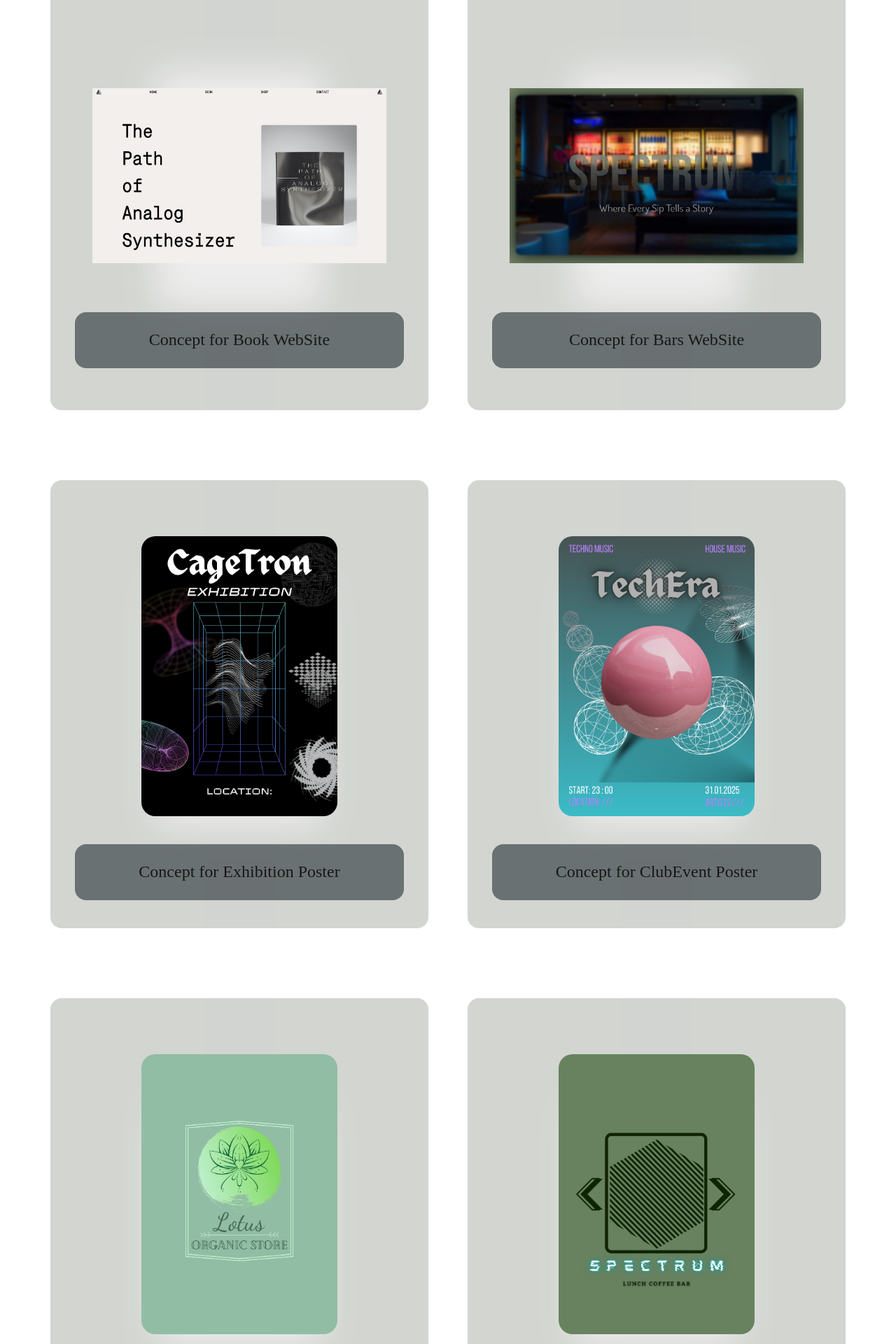
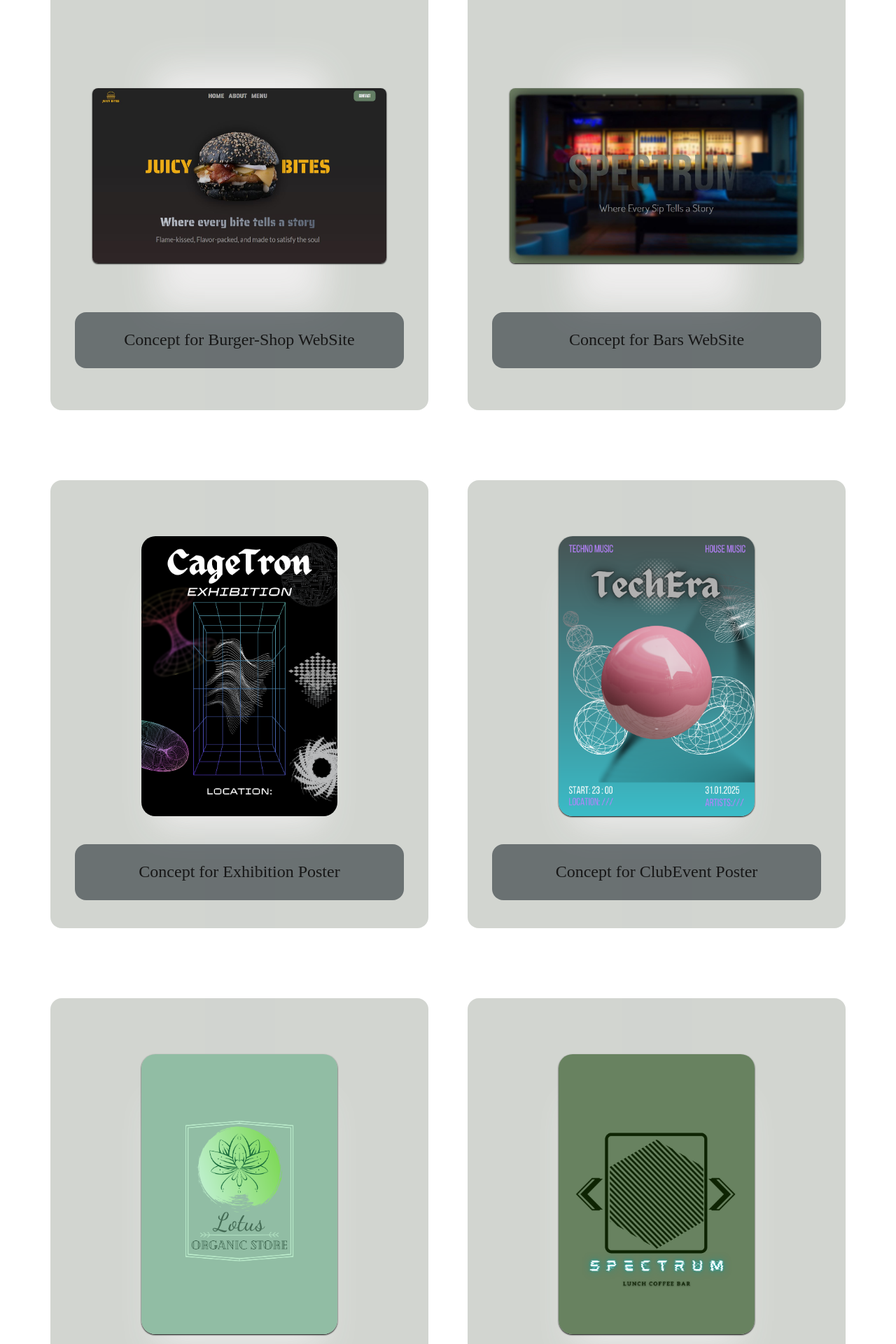
Before and after one commit to Valentin993/Portfolio, a Next.js app: page /my-projects in a window 1280 px wide. Shown: the part 540-2460 px from the top of the page at 70% size. Built offline with nearby package versions, Linux system fonts and the light colour scheme.

Commit message:
added new img

```diff
--- a/app/my-projects/page.js
+++ b/app/my-projects/page.js
@@ -57,15 +57,15 @@ export default function Projects() {
               <Image
                 src={wp}
                 alt=""
-                className=" w-[300px] h-[200px] lg:w-[420px] lg:h-[250px]"
+                className=" w-[300px] h-[200px] lg:w-[420px] lg:h-[250px] rounded-lg shadow-sm shadow-black"
               />
 
               <div className="text-xl lg:text-2xl font-[AllertaStencil] bg-[#040F16]/[.50] mt-[50px] lg:mt-[70px] rounded-2xl w-[250px] h-[80px] lg:w-[470px] lg:h-[80px] text-center py-1 lg:pt-[23px] hover:bg-green-800 hover:text-zinc-300">
                 <Link
-                  href="https://the-path-of-analog-synthesizer.vercel.app/"
+                  href="https://burger-shop-three.vercel.app/"
                   target="_blank"
                 >
-                  Concept for Book WebSite
+                  Concept for Burger-Shop WebSite
                 </Link>
               </div>
             </div>
@@ -74,7 +74,7 @@ export default function Projects() {
               <Image
                 src={wpm}
                 alt=""
-                className=" w-[300px] h-[200px] lg:w-[420px] lg:h-[250px]"
+                className=" w-[300px] h-[200px] lg:w-[420px] lg:h-[250px] rounded-lg shadow-sm shadow-black"
               />
 
               <div className="text-xl lg:text-2xl font-[AllertaStencil] bg-[#040F16]/[.50] mt-[50px] lg:mt-[70px] rounded-2xl w-[250px] h-[80px] lg:w-[470px] lg:h-[80px] text-center py-1 lg:pt-[23px] hover:bg-green-800 hover:text-zinc-300">
@@ -115,7 +115,7 @@ export default function Projects() {
               <Image
                 src={TechEra}
                 alt=""
-                className="rounded-[20px] mt-[30px] lg:mt-[80px] w-[200px] h-[280px] lg:w-[280px] lg:h-[400px]"
+                className="rounded-[20px] mt-[30px] lg:mt-[80px] w-[200px] h-[280px] lg:w-[280px] lg:h-[400px] shadow-sm shadow-black"
               />
 
               <div className="text-xl lg:text-2xl font-[AllertaStencil] bg-[#040F16]/[.50] mt-[10px] lg:mt-[40px] rounded-2xl w-[250px] h-[70px] lg:w-[470px] lg:h-[80px] text-center py-1.5 lg:pt-[23px] hover:bg-green-800 hover:text-zinc-300">
@@ -133,7 +133,7 @@ export default function Projects() {
               <Image
                 src={Lotus}
                 alt=""
-                className="rounded-[20px] mt-[30px] lg:mt-[80px] w-[200px] h-[280px] lg:w-[280px] lg:h-[400px]"
+                className="rounded-[20px] mt-[30px] lg:mt-[80px] w-[200px] h-[280px] lg:w-[280px] lg:h-[400px] shadow-sm shadow-black"
               />
 
               <div className="text-xl lg:text-2xl font-[AllertaStencil] bg-[#040F16]/[.50] mt-[10px] lg:mt-[40px] rounded-2xl w-[250px] h-[70px] lg:w-[470px] lg:h-[80px] text-center py-1.5 lg:pt-[23px] hover:bg-green-800 hover:text-zinc-300">
@@ -151,7 +151,7 @@ export default function Projects() {
               <Image
                 src={Spectrum}
                 alt=""
-                className="rounded-[20px] mt-[30px] lg:mt-[80px] w-[200px] h-[280px] lg:w-[280px] lg:h-[400px]"
+                className="rounded-[20px] mt-[30px] lg:mt-[80px] w-[200px] h-[280px] lg:w-[280px] lg:h-[400px] shadow-sm shadow-black"
               />
 
               <div className="text-xl lg:text-2xl font-[AllertaStencil] bg-[#040F16]/[.50] mt-[10px] lg:mt-[40px] rounded-2xl w-[250px] h-[70px] lg:w-[470px] lg:h-[80px] text-center py-1.5 lg:pt-[23px] hover:bg-green-800 hover:text-zinc-300">
```
Also changed, not shown: app/image/webpage1.png.
